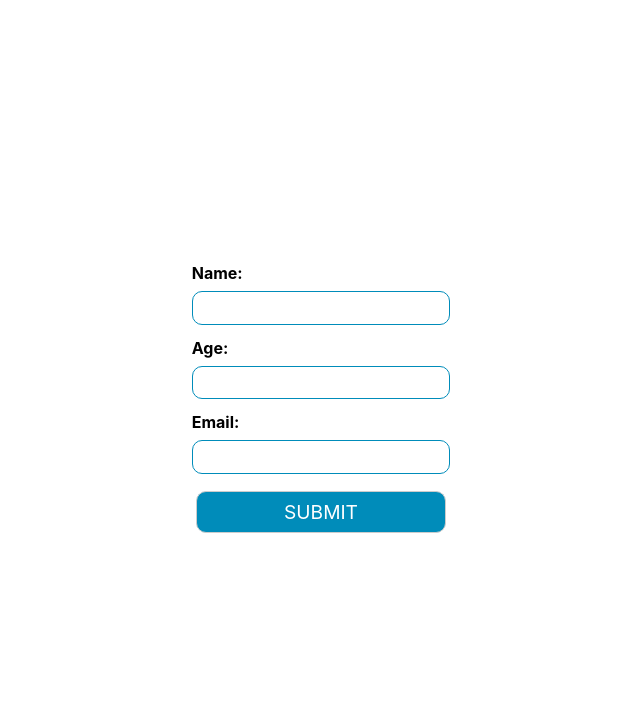
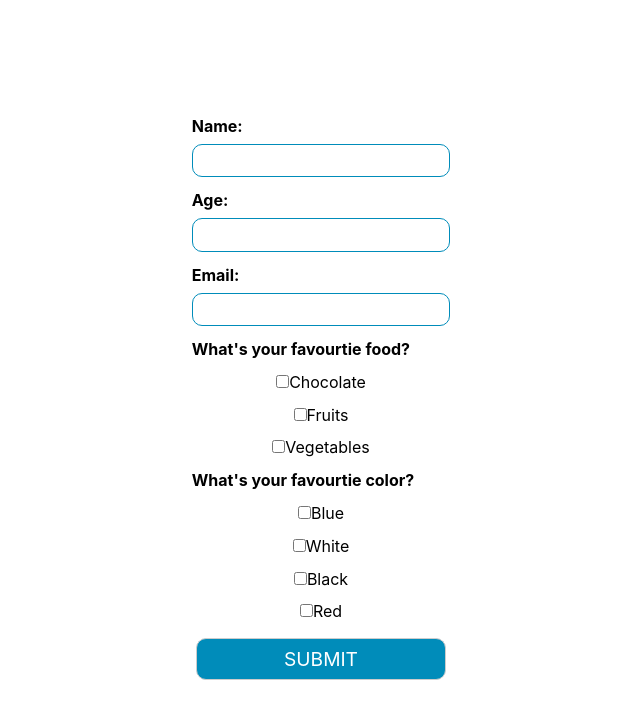
Before and after one commit to ElonaKajtazi/hoxton-react-library, a React (Vite) app: page / in a window 1280 px wide. Shown: the top 718 px of the page, without its empty margins (319-959 px from the left). Built offline with nearby package versions, Linux system fonts and the light colour scheme.

Commit message:
added rhe checkboxes...

```diff
--- a/src/App.tsx
+++ b/src/App.tsx
@@ -1,14 +1,15 @@
 import { useState } from "react";
 import "./App.css";
 import { Button } from "./components/Button";
-import { Input } from "./Input";
+import { CheckboxGroup } from "./components/CheckBoxGroup";
+import { Label } from "./components/Label";
 // Instructions
 // - Start a new project ✅
 // - Create components, similar to the Button component Nico built during the lecture. ✅
 //   - Button: should return a button styled however you like. Make it use a few useful custom props similar to how Nico used them during the lecture - like size or variant. ✅
-//     - Input: returns a label and an input under it, both customizable.
-//   - CheckboxGroup: a group of checkboxes. The component should take:
-//     - an array of items and render a list of checkboxes based on them. (Think what should go into the array!)
+//     - Input: returns a label and an input under it, both customizable. ✅
+//   - CheckboxGroup: a group of checkboxes. The component should take: ✅
+//     - an array of items and render a list of checkboxes based on them. (Think what should go into the array!) ✅
 //     - an onSelect: selecting a checkbox should run the function. Make sure you can check which checkbox you selected.
 //     - RadioGroup: A group of radio buttons. Same idea as the checkbox group:
 //         - takes a list of items and renders radio buttons for each of them
@@ -59,11 +60,25 @@ function App() {
           NEXT
         </Button>
       </div> */}
-      <form>
-        <Input question={"Name:"} type={"text"} name={"name"} />
-        <Input question={"Age:"} type={"number"} name={"age"} />
-        <Input question={"Email:"} type={"email"} name={"email"} />
+      <form onClick={(event) =>{
+        event.preventDefault();
+        console.log(event.target.name.value);
+      }}>
+        <Label question={"Name:"} type={"text"} name={"name"} />
+        <Label question={"Age:"} type={"number"} name={"age"} />
+        <Label question={"Email:"} type={"email"} name={"email"} />
+        {/* <Label question={"Favorite Color:"} type={"color"} name={"color"} /> */}
+        <CheckboxGroup
+          question={"What's your favourtie food?"}
+          name={"food"}
+          options={["Chocolate", "Fruits", "Vegetables"]}
+        />
 
+        <CheckboxGroup
+          question={"What's your favourtie color?"}
+          name="color"
+          options={["Blue", "White", "Black", "Red"]}
+        />
         <Button size="small">SUBMIT</Button>
       </form>
     </div>
--- /dev/null
+++ b/src/components/CheckBoxGroup.tsx
@@ -0,0 +1,28 @@
+type Props = {
+  question: string;
+  name: string;
+  options: string[];
+};
+
+export function CheckboxGroup({ question, name, options }: Props) {
+  return (
+    <>
+      <h1 className="question">{question}</h1>
+      {options.map((option) => (
+        <label>
+          <input type="checkbox" name={name} value={option.toLowerCase()} />
+          {option}
+        </label>
+      ))}
+
+      {/* <label>
+        <input type="checkbox" name="food" value="chocolate" />
+        Fruits
+      </label>
+      <label>
+        <input type="checkbox" name="food" value="chocolate" />
+        Vegetables
+      </label> */}
+    </>
+  );
+}
--- a/src/Input.tsx
+++ b/src/components/Label.tsx
@@ -4,7 +4,7 @@ type Props = {
   name: string;
 };
 
-export function Input({ question, name, type }: Props) {
+export function Label({ question, name, type }: Props) {
   return (
     <label className="text-label">
       <h1 className="question">{question}</h1>
```
